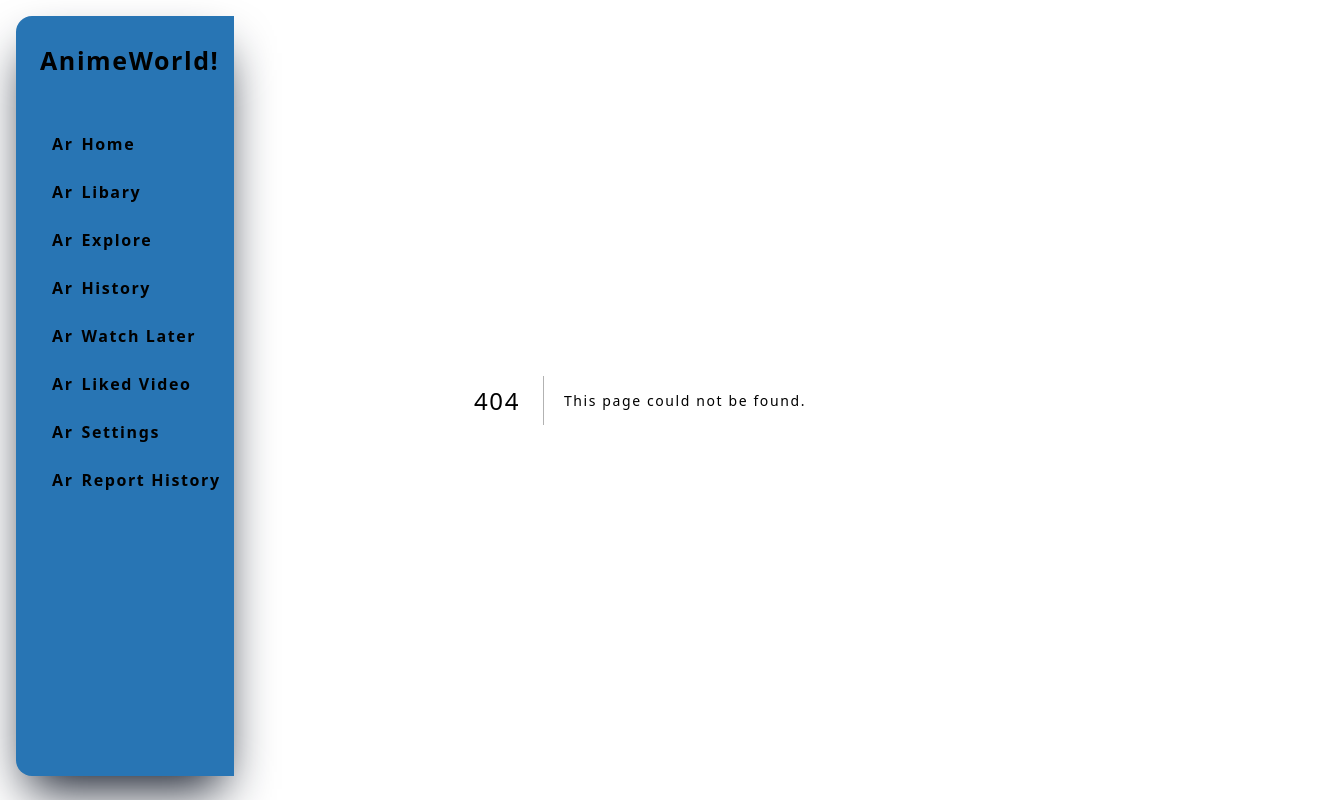
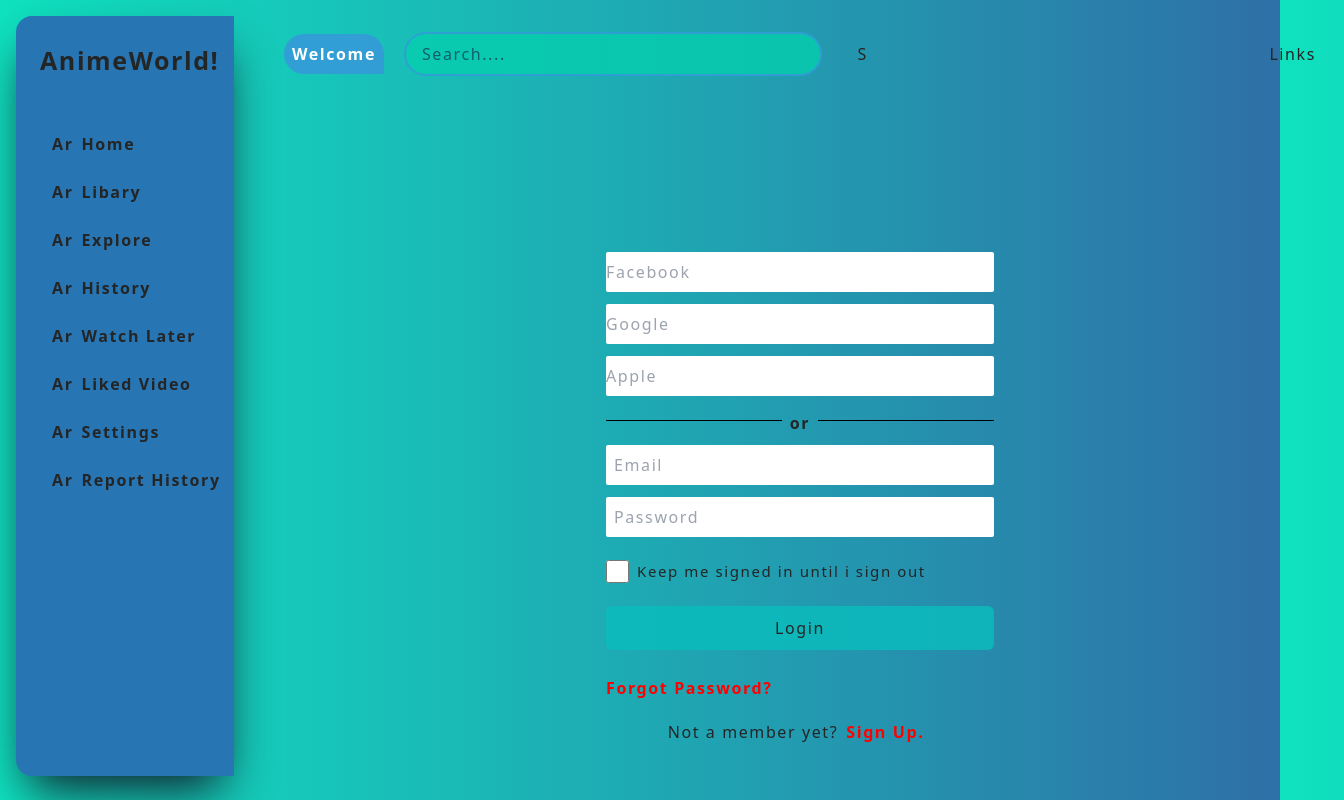
Before and after one commit to brilliantmakanju/Animeworld, a Next.js app: page /login in a window 1280 px wide. Before the commit this address had no page. Shown: the top 800 px of the page, 1344 px wide, since content can reach past the window. Built offline with nearby package versions, Linux system fonts and the light colour scheme.

Commit message:
Add the Login page and styling

```diff
--- /dev/null
+++ b/component/Topnav.jsx
@@ -0,0 +1,36 @@
+import React from 'react'
+import { AiOutlineMenu } from 'react-icons/ai'
+
+const Topnav = () => {
+    return (
+        <>
+            <nav className="hidden md:flex md:ml-[17rem] ml-[20px] flex-row justify-between items-center mt-[20px] mb-[10px] p-3 md:w-[66rem]   ">
+                <div className="flex gap-5 items-center">
+                    <div className="bg-[#3a94ddc4] p-2 font-bold text-white rounded-[2rem] rounded-r-none rounded-t-[2rem] " >
+                        Welcome
+                    </div>
+                    <form className=" md:w-[29em] items-center  flex relative rounded-sm">
+                        <input type='text' placeholder="Search...." className="w-[90%] placeholder:text-[#143d5ec4] text-[#143d5ec4] pr-9 bg-[#06cfaecc] border-[2px] border-[#3a94ddc4] p-2 pl-4 md:w-[90%] rounded-3xl " required />
+                        <button className="absolute right-0">S</button>
+                    </form>
+                </div>
+
+                <div>Links</div>
+            </nav>
+            <nav className=" md:hidden px-2 py-3 flex flex-row justify-between items-center shadow-md shadow-[#3d6592] text-white bg-transparent ">
+                <div className="flex flex-row items-center gap-3 ">
+                    <div> <AiOutlineMenu size={35} /></div>
+                    <div>
+                        <h2 className=" font-serif " >AnimeWorld</h2>
+                    </div>
+                </div>
+                <div className="flex flex-row items-center gap-4 ">
+                    <div>S</div>
+                    <div>P</div>
+                </div>
+            </nav>
+        </>
+    )
+}
+
+export default Topnav
--- a/pages/_app.js
+++ b/pages/_app.js
@@ -5,6 +5,7 @@ import Router from "next/router";
 import dynamic from "next/dynamic";
 import Nav from "../component/Nav";
 import Sidenav from "../component/Sidenav";
+import Topnav from "../component/Topnav";
 
 // const Nav = dynamic(() => import("../component/Nav"));
 
@@ -19,6 +20,7 @@ export default function MyApp({ Component, pageProps }) {
   return (
     <>
       <Sidenav />
+      <Topnav />
       <Component {...pageProps}></Component>
     </>
   )
--- a/pages/index.jsx
+++ b/pages/index.jsx
@@ -36,31 +36,6 @@ export default function Home() {
         <meta name="description" content="Movie Ap using Nextjs And Django" />
         <link rel="icon" href="/favicon.ico" />
       </Head>
-      <nav className="hidden md:flex md:ml-[17rem] ml-[20px] flex-row justify-between items-center mt-[20px] mb-[10px] p-3 md:w-[66rem]   ">
-        <div className="flex gap-5 items-center">
-          <div className="bg-[#3a94ddc4] p-2 font-bold text-white rounded-[2rem] rounded-r-none rounded-t-[2rem] " >
-            Welcome
-          </div>
-          <form className=" md:w-[29em] items-center  flex relative rounded-sm">
-            <input type='text' placeholder="Search...." className="w-[90%] placeholder:text-[#143d5ec4] text-[#143d5ec4] pr-9 bg-[#06cfaecc] border-[2px] border-[#3a94ddc4] p-2 pl-4 md:w-[90%] rounded-3xl " required />
-            <button className="absolute right-0">S</button>
-          </form>
-        </div>
-
-        <div>Links</div>
-      </nav>
-      <nav className=" md:hidden px-2 py-3 flex flex-row justify-between items-center shadow-md shadow-[#3d6592] text-white bg-transparent ">
-        <div className="flex flex-row items-center gap-3 ">
-          <div> <AiOutlineMenu size={35} /></div>
-          <div>
-            <h2 className=" font-serif " >AnimeWorld</h2>
-          </div>
-        </div>
-        <div className="flex flex-row items-center gap-4 ">
-          <div>S</div>
-          <div>P</div>
-        </div>
-      </nav>
       <main className="md:float-left rounded-lg md:w-[68em] w-full p-3 md:ml-[16rem]">
         <AnimeBanner />
         <div className="flex md:gap-4 flex-wrap  mt-[20px]">
--- /dev/null
+++ b/pages/login/index.jsx
@@ -0,0 +1,31 @@
+import React from 'react'
+
+const Login = () => {
+    return (
+        <main className='md:float-left rounded-lg md:w-[68em] w-full flex justify-center items-center h-screen flex-col gap-0  p-9 md:px-[350px] md:ml-[16rem]  ' >
+            <div className=' w-full flex flex-col flex-wrap gap-3 '  >
+                <input type="text" className='h-[40px] rounded-sm ' placeholder='Facebook' />
+                <input type="text" className='h-[40px] rounded-sm ' placeholder='Google' />
+                <input type="text" className='h-[40px] rounded-sm ' placeholder='Apple' />
+            </div>
+            <div className='flex justify-center w-full items-center my-[10px] gap-2 ' >
+                <div className='w-[50%] bg-black h-[1px] ' ></div>
+                <span className=' font-bold mt-[5px] ' >or</span>
+                <div className='w-[50%] bg-black h-[1px] ' ></div>
+            </div>
+            <form className=' w-full flex   rounded-xl flex-col  gap-3 ' >
+                <input type="text" className='h-[40px] pl-2 rounded-sm ' placeholder='Email' />
+                <input type="text" className='h-[40px] rounded-sm pl-2 ' placeholder='Password' />
+                <div className='flex my-[10px] gap-2 justify-center items-center w-full ' >
+                    <input className='w-[25px] rounded-md h-[25px] ' type="checkbox" />
+                    <span className='w-full  text-[15px]  ' >Keep me signed in until i sign out</span>
+                </div>
+                <button className='bg-[#0abdbdd5]  hover:shadow-xl hover:shadow-[#2f313a] duration-500 ease-in-out  p-[10px] rounded-md  ' >Login</button>
+                <a className='my-[14px] mb-[20px]  text-[red] font-bold  ' >Forgot Password?</a>
+            </form>
+            <div className='flex justify-center items-center ' >Not a member yet?  <a className=' mx-2 text-[red] font-bold ' >Sign Up.</a> </div>
+        </main>
+    )
+}
+
+export default Login
```
